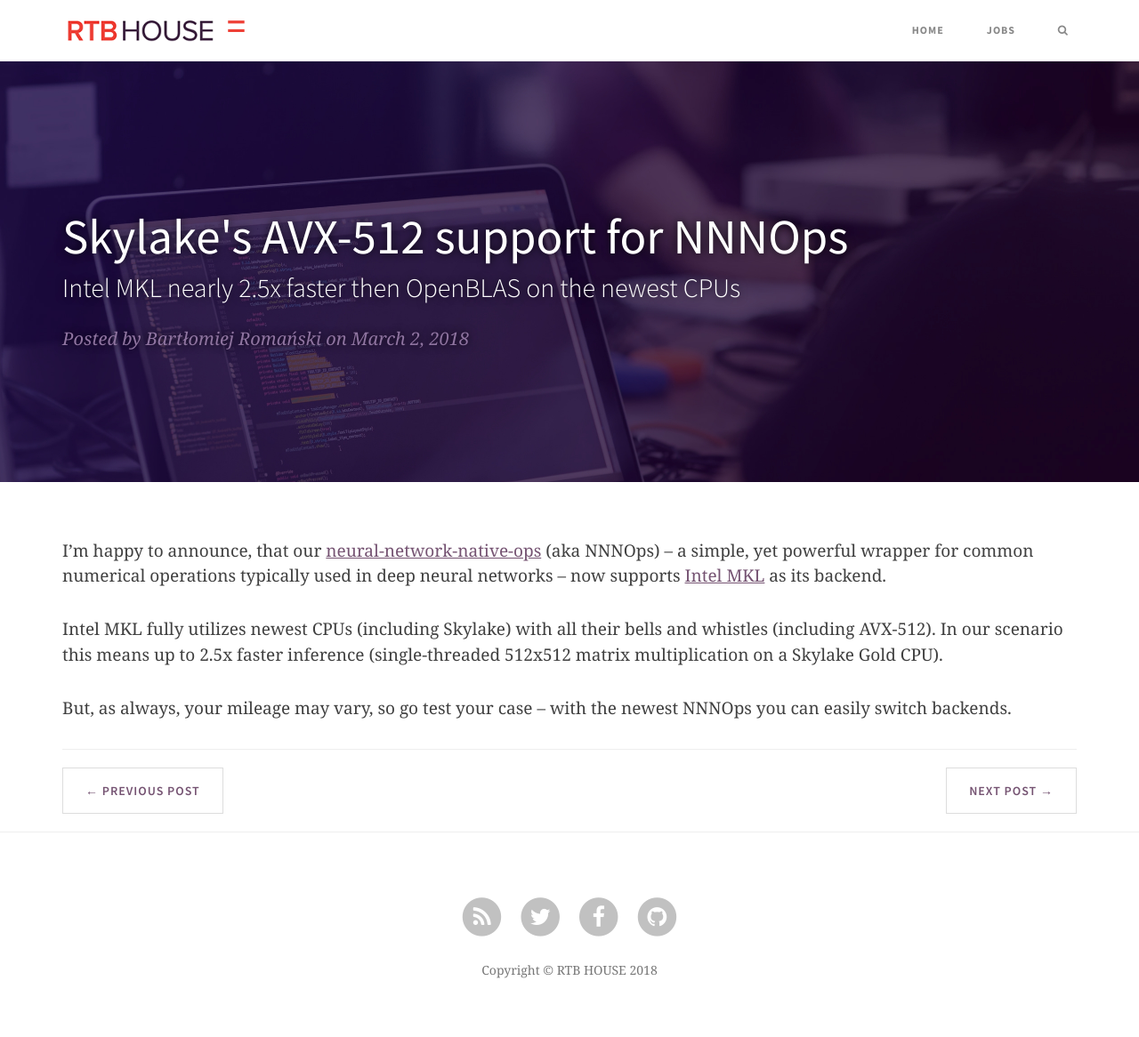
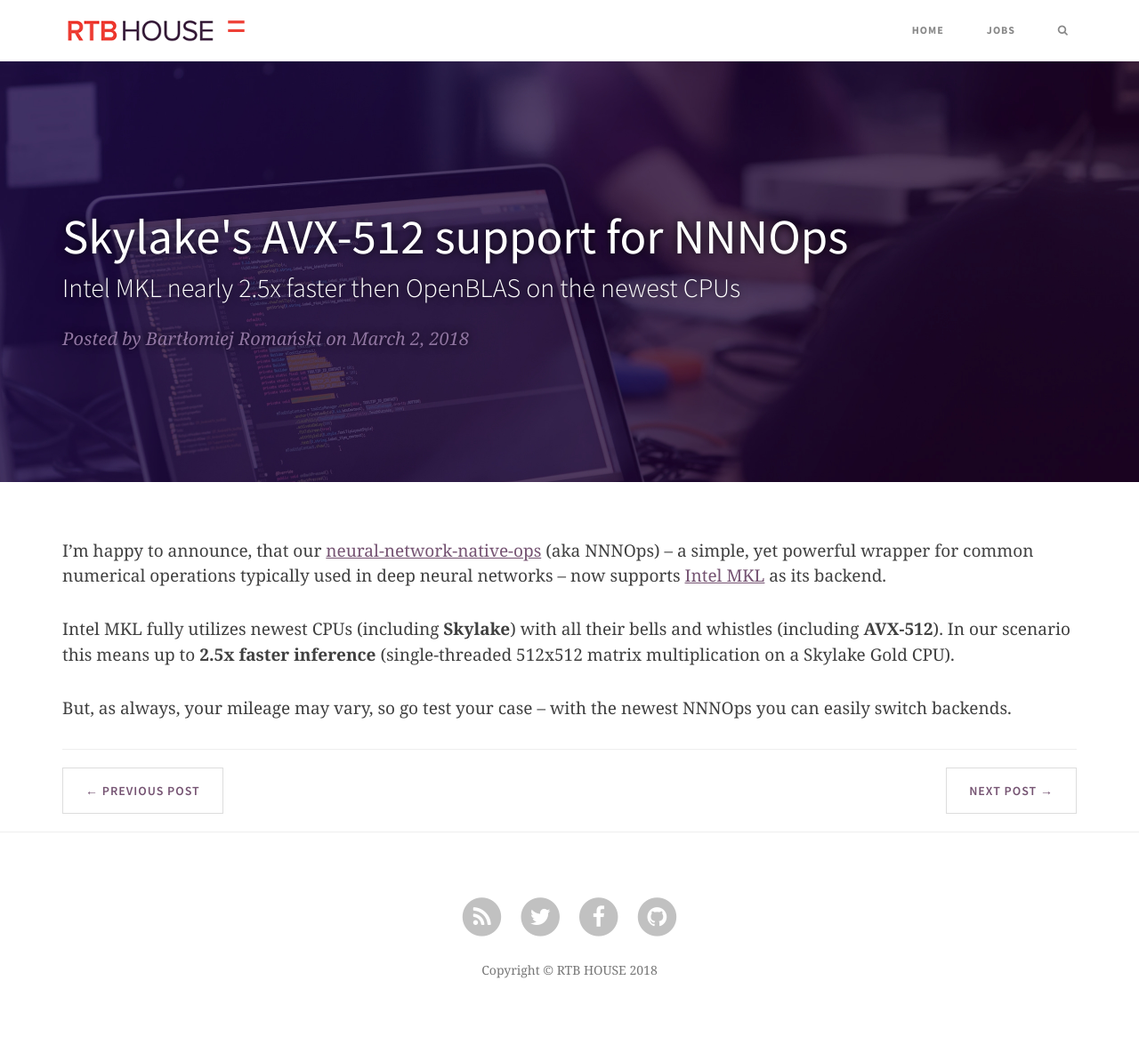
Before and after one commit to RTBHOUSE/techblog, a Jekyll site: the page built from _posts/2018-02-28-skylake-nnnops.markdown, in a window 1280 px wide. Shown: the whole page at 89% size. Built offline with Jekyll 4.4.1, drawn with Linux system fonts in a browser that asks for light colours; nearby versions of some CDN libraries.

Commit message:
Fix base URL and some bolds

```diff
--- a/_config.yml
+++ b/_config.yml
@@ -6,7 +6,7 @@ email: piotr.jaczewski@rtbhouse.com
 description: "Projects we’re currently working on, thoughts on things we tried, research results etc…"
 baseurl: ""
 author: "Piotr Jaczewski"
-url: ""
+url: "http://techblog.rtbhouse.com/"
 twitter_username: rtbhouse
 github_username: RTBHOUSE
 facebook_username: RTBHouse
--- a/_posts/2018-02-28-skylake-nnnops.markdown
+++ b/_posts/2018-02-28-skylake-nnnops.markdown
@@ -12,6 +12,6 @@ excerpt:     "Intel MKL nearly 2.5x faster then OpenBLAS on the newest CPUs"
 
 I'm happy to announce, that our <a href="https://github.com/RTBHOUSE/neural-network-native-ops">neural-network-native-ops</a> (aka NNNOps) – a simple, yet powerful wrapper for common numerical operations typically used in deep neural networks – now supports <a href="https://software.intel.com/en-us/mkl">Intel MKL</a> as its backend.
 
-Intel MKL fully utilizes newest CPUs (including Skylake) with all their bells and whistles (including AVX-512). In our scenario this means up to 2.5x faster inference (single-threaded 512x512 matrix multiplication on a Skylake Gold CPU).
+Intel MKL fully utilizes newest CPUs (including **Skylake**) with all their bells and whistles (including **AVX-512**). In our scenario this means up to **2.5x faster inference** (single-threaded 512x512 matrix multiplication on a Skylake Gold CPU).
 
 But, as always, your mileage may vary, so go test your case – with the newest NNNOps you can easily switch backends.
```
